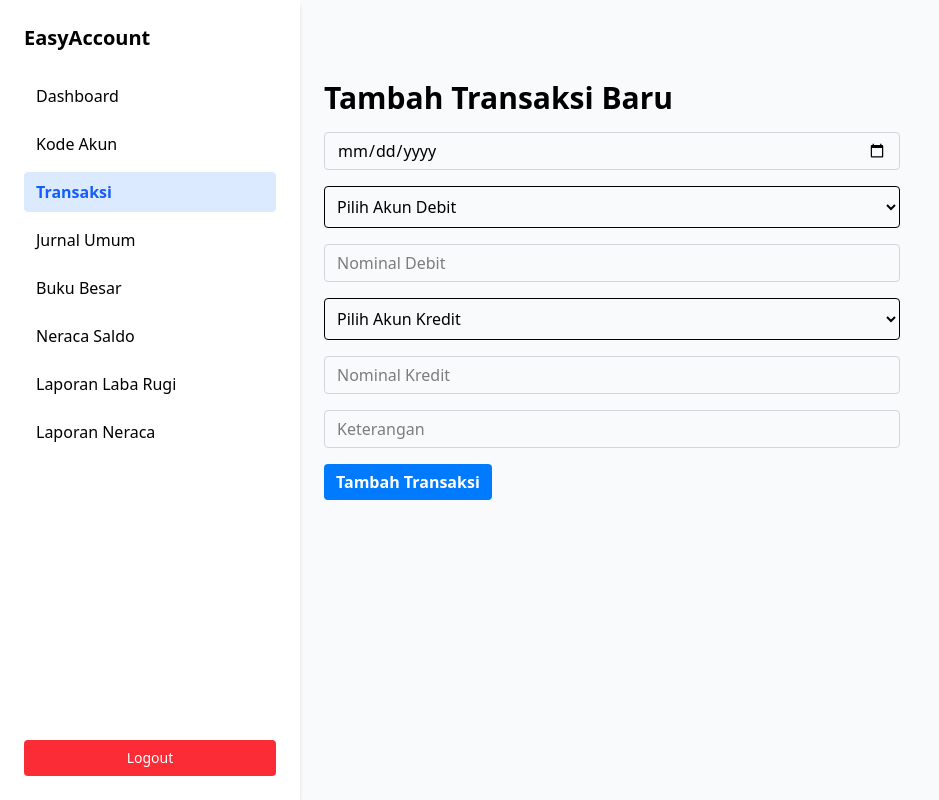
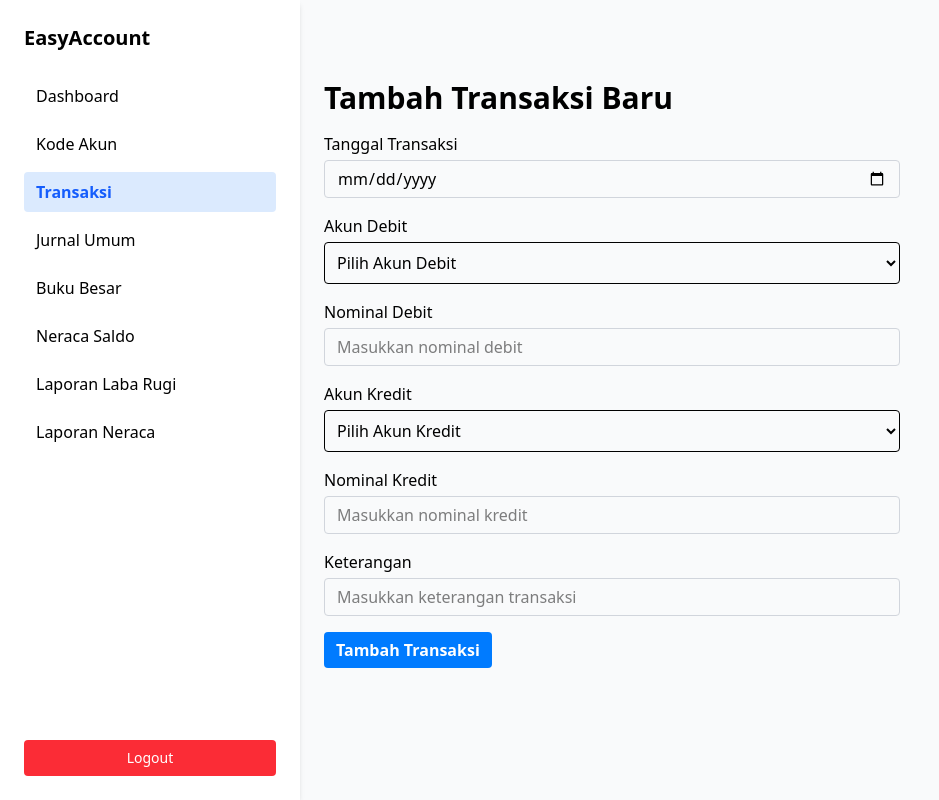
Before and after one commit to Yudann/easy-account, a Next.js app: page /transaksi in a window 1280 px wide. Shown: the whole page, without its empty margins (0-939 px from the left). Built offline with nearby package versions, Linux system fonts and the light colour scheme.

Commit message:
style: add label

```diff
--- a/src/app/(site)/transaksi/page.tsx
+++ b/src/app/(site)/transaksi/page.tsx
@@ -74,6 +74,7 @@ export default function TransaksiPage() {
       <h1 className="text-xl md:text-3xl font-bold mb-4">
         Tambah Transaksi Baru
       </h1>
+
       {message && (
         <MessageBox
           type={message.type}
@@ -82,11 +83,19 @@ export default function TransaksiPage() {
         />
       )}
 
+      {/* Tanggal */}
+      <div>
+        <label className="block mb-1 font-medium">Tanggal Transaksi</label>
         <Input
           type="date"
           value={form.tanggal}
           onChange={(e) => setForm({ ...form, tanggal: e.target.value })}
         />
+      </div>
+
+      {/* Akun Debit */}
+      <div>
+        <label className="block mb-1 font-medium">Akun Debit</label>
         <select
           value={form.debitAkun}
           onChange={(e) => setForm({ ...form, debitAkun: e.target.value })}
@@ -99,12 +108,22 @@ export default function TransaksiPage() {
             </option>
           ))}
         </select>
+      </div>
+
+      {/* Nominal Debit */}
+      <div>
+        <label className="block mb-1 font-medium">Nominal Debit</label>
         <Input
           type="number"
-        placeholder="Nominal Debit"
+          placeholder="Masukkan nominal debit"
           value={form.debitNominal}
           onChange={(e) => setForm({ ...form, debitNominal: e.target.value })}
         />
+      </div>
+
+      {/* Akun Kredit */}
+      <div>
+        <label className="block mb-1 font-medium">Akun Kredit</label>
         <select
           value={form.kreditAkun}
           onChange={(e) => setForm({ ...form, kreditAkun: e.target.value })}
@@ -117,17 +136,29 @@ export default function TransaksiPage() {
             </option>
           ))}
         </select>
+      </div>
+
+      {/* Nominal Kredit */}
+      <div>
+        <label className="block mb-1 font-medium">Nominal Kredit</label>
         <Input
           type="number"
-        placeholder="Nominal Kredit"
+          placeholder="Masukkan nominal kredit"
           value={form.kreditNominal}
           onChange={(e) => setForm({ ...form, kreditNominal: e.target.value })}
         />
+      </div>
+
+      {/* Keterangan */}
+      <div>
+        <label className="block mb-1 font-medium">Keterangan</label>
         <Input
-        placeholder="Keterangan"
+          placeholder="Masukkan keterangan transaksi"
           value={form.keterangan}
           onChange={(e) => setForm({ ...form, keterangan: e.target.value })}
         />
+      </div>
+
       <Button variant={ButtonVariant.PRIMARY} onClick={handleSubmit}>
         Tambah Transaksi
       </Button>
```
Lines whose indentation alone changed are shown as unchanged.
